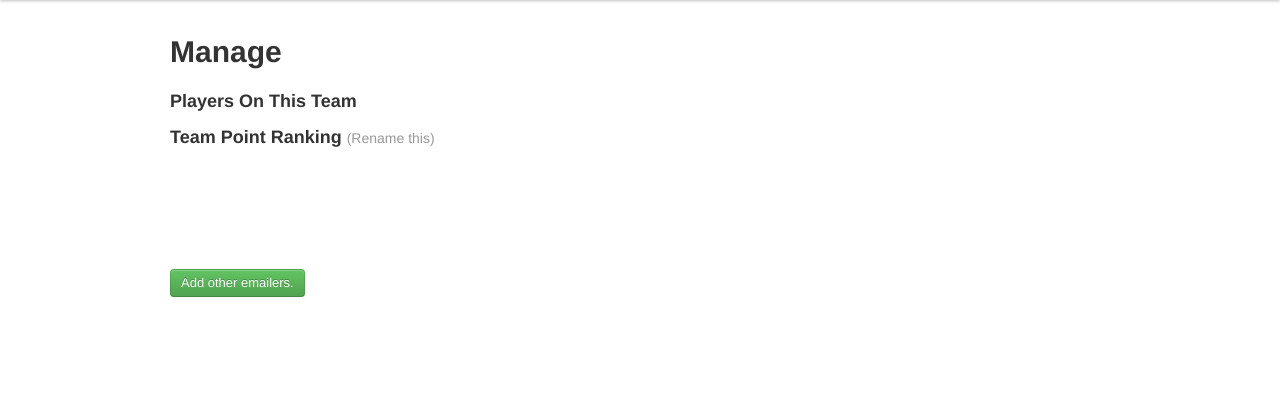
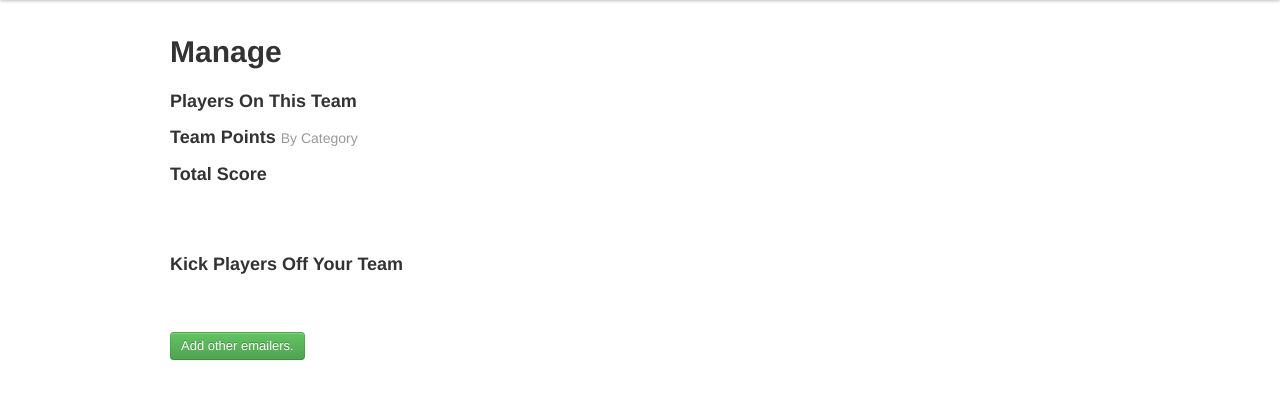
Before and after one commit to zischwartz/riskyListy, a Python web app: template templates/editTeam.html in a window 1280 px wide. Shown: the part 110-509 px from the top of the page. Run offline with Jinja, Linux system fonts and the light colour scheme; the template is opened without the code that fills it, so the values that code supplies are empty; some libraries are stand-ins or nearby versions.

Commit message:
changing templates to reflect new models

```diff
--- a/interface/views.py
+++ b/interface/views.py
@@ -37,11 +37,12 @@ def editTeam(request):
         return HttpResponse('error yo')
 
 def addPlayer(request, id):
+    # check if they're already on your team, so more points get added, two lias! TODO
     if request.user.is_authenticated():
         team = get_object_or_404(Team, user=request.user)
         emailer_to_add = get_object_or_404(Emailer, id=id)
         new_transaction = PlayerTransaction.objects.create(timestamp= datetime.now(), team=team, emailer = emailer_to_add, points=1 ) # points should be what ??!
-        new_player = Player.objects.create(team=team, emailer=emailer_to_add, points= 0) # Points should be 0 when they're first added no matter what, right?
+        new_player = Player.objects.create(team=team, emailer=emailer_to_add, points= 1) # Points should be 0 when they're first added no matter what, right?
         return HttpResponseRedirect('/edit')
     else:
         return HttpResponse('error yo')
--- a/templates/editTeam.html
+++ b/templates/editTeam.html
@@ -3,10 +3,10 @@
 {% block content %}
   <h1>Manage {{team.name}}</h1>
   <br>
-  <h3> Players On This  Team </h3>
+  <h3> Players On This Team </h3>
   <ul>
   {% for player in team.player_set.all %}
-    <li> {{player.name}} : {{player.points}} points
+  <li> <a href="/emailer/{{player.emailer.id}}">{{player.name}} </a>
       <ul>
         {% for  rank in  player.emailer.emailerpointranking_set.all %}
         <li> {{rank.category}}= {{rank.points}} points </li>
@@ -15,19 +15,29 @@
     </li>
   {%endfor %}
   </ul>
-  <h3> Team Point Ranking <small>(Rename this)</small> </h3>
+  <h3> Team Points <small> By Category</small> </h3>
   <ul>
-  {% for ranking in team.teampointranking_set.all %}
-  <li> {{ranking.category}} : {{ranking.points}} </li>
+    {# this is no longer actually ranking but w/e #}
+  {% for ranking in team.teampoints_set.all %}
+    <li> {{ranking.category}} : {{ranking.points}} </li>
   {%endfor%}
   </ul>
+  <h3> Total Score </h3>
+  <ul>
+    {% for tscore in team.teamscore_set.all %}
+    <li>
+    {{tscore.category}}: {{tscore.score}}
+    </li>
+    {%endfor %}
+    </ul>
   <br><br><br>
+  <h3> Kick Players Off Your Team</h3>
   {% for player in team_players %}
-  {{player.name}} <a class="btn btn-danger" href="/remove/{{player.id}}"> Cut this player </a>
+  <a href="/emailer/{{player.emailer.id}}">{{player.name}} </a>  <a class="btn btn-danger" href="/remove/{{player.id}}"> Cut this player </a>
+  <br>
   <br>
   {%endfor%}
 
   <br><br><br>
     <a class="btn btn-success"  href="/emailers/"> Add other  emailers.</a>
-
 {% endblock %}
```
Also changed, not shown: templates/emailerDetail.html (+7 -0 lines).
